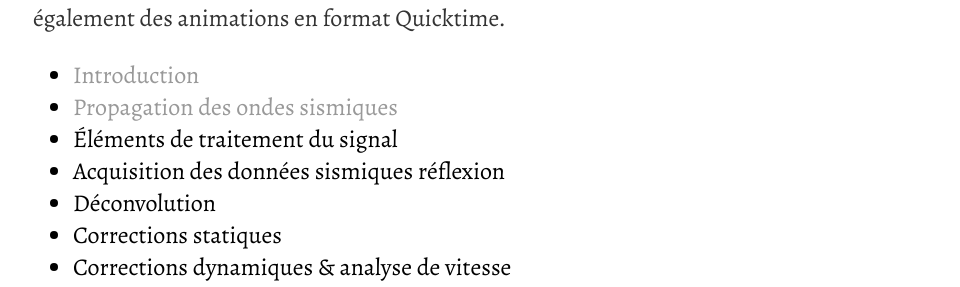
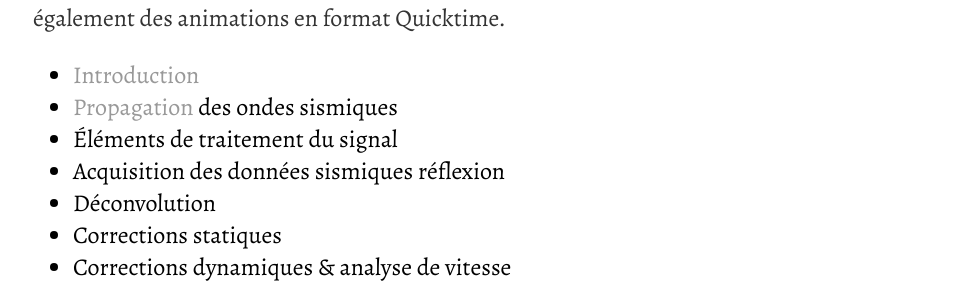
Before and after one commit to bernard-giroux/bernard-giroux.github.io, a Jekyll site: the page built from teaching/index.html, in a window 1280 px wide. Shown: the part 1332-1619 px from the top of the page, without its empty margins (159-1119 px from the left). Built offline with Jekyll 4.4.1, drawn with Linux system fonts in a browser that asks for light colours; some of the changed lines change nothing that is shown.

Commit message:
minor edit

```diff
--- a/teaching/index.html
+++ b/teaching/index.html
@@ -33,7 +33,7 @@ title: Enseignement
 		<p>Les PDF des notes sont disponibles ci-dessous.  Certains de ces documents contiennent également des animations en format Quicktime.</p>
 		<ul>
 			<li><a href=PDFms/00_intro.pdf>Introduction</a></li>
-			<li><a href=PDFms/01_ondes.pdf>Propagation des ondes sismiques</a></li>
+			<li><a href=PDFms/01_ondes.pdf>Propagation</a> des ondes sismiques</li>
 			<li>Éléments de traitement du signal</li>
 			<li>Acquisition des données sismiques réflexion</li>
 			<li>Déconvolution</li>
```
